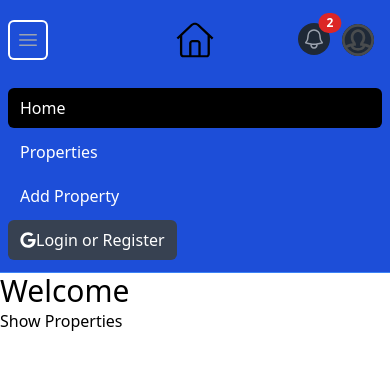
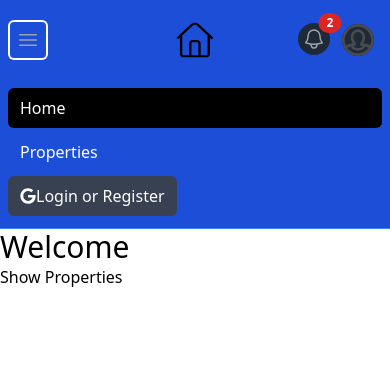
Before and after one commit to josuerushanika/property-rental, a Next.js app: page / in a window 390 px wide. Both pictures are taken after a click on the button "Open main menu". Shown: the top 370 px of the page. Built offline with nearby package versions, Linux system fonts and the light colour scheme.

Commit message:
Add login restriction

```diff
--- a/components/Navbar.jsx
+++ b/components/Navbar.jsx
@@ -11,6 +11,7 @@ import { FaGoogle } from "react-icons/fa";
 const Navbar = () => {
   const [isMobileMenuOpen, setIsMobileMenuOpen] = useState(false);
   const [isProfileMenuOpen, setIsProfileMenuOpen] = useState(false);
+  const [isLoggedIn, setIsLoggedIn] = useState(false);
 
   const pathname = usePathname();
 
@@ -211,6 +212,7 @@ const Navbar = () => {
             >
               Properties
             </Link>
+            {isLoggedIn && (
               <Link
                 href="/properties/add"
                 className={`${
@@ -219,6 +221,8 @@ const Navbar = () => {
               >
                 Add Property
               </Link>
+            )}
+
             <button className="flex items-center text-white bg-gray-700 hover:bg-gray-900 hover:text-white rounded-md px-3 py-2 my-4">
               <FaGoogle className="text-white " />
               <span>Login or Register</span>
```
Also changed, not shown: 1 other file (tests, documents, lock files or other folders). Lines whose indentation alone changed are shown as unchanged.
